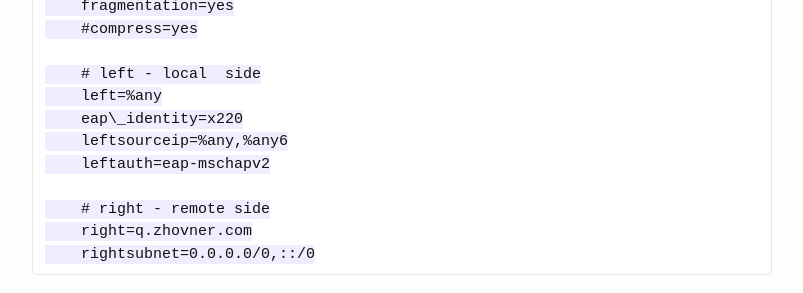
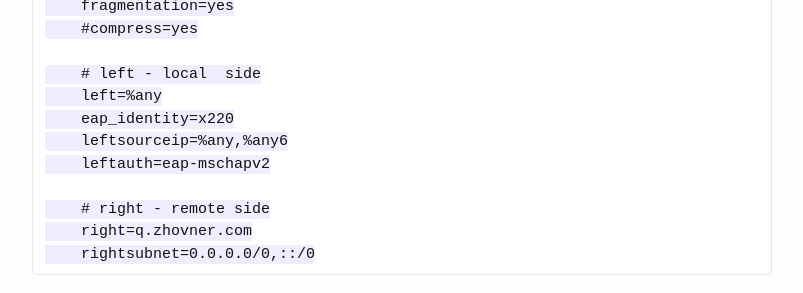
Before and after one commit to zhovner/zhovner.github.com, a Jekyll site: the page built from _posts/2015-11-27-universal-ikev2-server-configuration.markdown, in a window 1280 px wide and 900 px high, scrolled down 16639 px. Shown: the part 554-847 px from the top of the window, without its empty margins (238-1041 px from the left). Built offline with Jekyll 4.4.1, drawn with Linux system fonts in a browser that asks for light colours; comment, search, counter and statistics services are not loaded; some of the changed text lies outside the part shown.

```diff
--- a/_posts/2015-11-27-universal-ikev2-server-configuration.markdown
+++ b/_posts/2015-11-27-universal-ikev2-server-configuration.markdown
@@ -5,7 +5,6 @@ tags:
 excerpt:
 title: Universal IKEv2 Server Configuration
 ---
-
 
 ![IKEv2 vs Other VPN](/img/ikev2_vs_othervpn.png) IKEv2 is a modern protocol developed by Microsoft and Cisco which was chosen as a default VPN type in OS X 10.11 (El Capitan) and Windows since 7. It supports strong encryption, auto reconnection on network change ([MOBIKE](https://tools.ietf.org/html/rfc4555)), easy configuration and more.
 
@@ -249,7 +248,7 @@ For DigitalOcean and others providers you will need setup NDP proxy. Related thr
 
 ---
 
-## Client configuration<!--base32-40-base32-->
+## Client configuration<!--base32-c9gq6t9k68pk8c1dc9gq6t9k68-base32-->
 
 ### macOS &gt;10.11 and iOS 9 autconfiguration profile
 
@@ -461,7 +460,7 @@ conn my-super-vpn
 
     # left - local  side
     left=%any
-    eap\_identity=x220
+    eap_identity=x220
     leftsourceip=%any,%any6
     leftauth=eap-mschapv2
 
```
